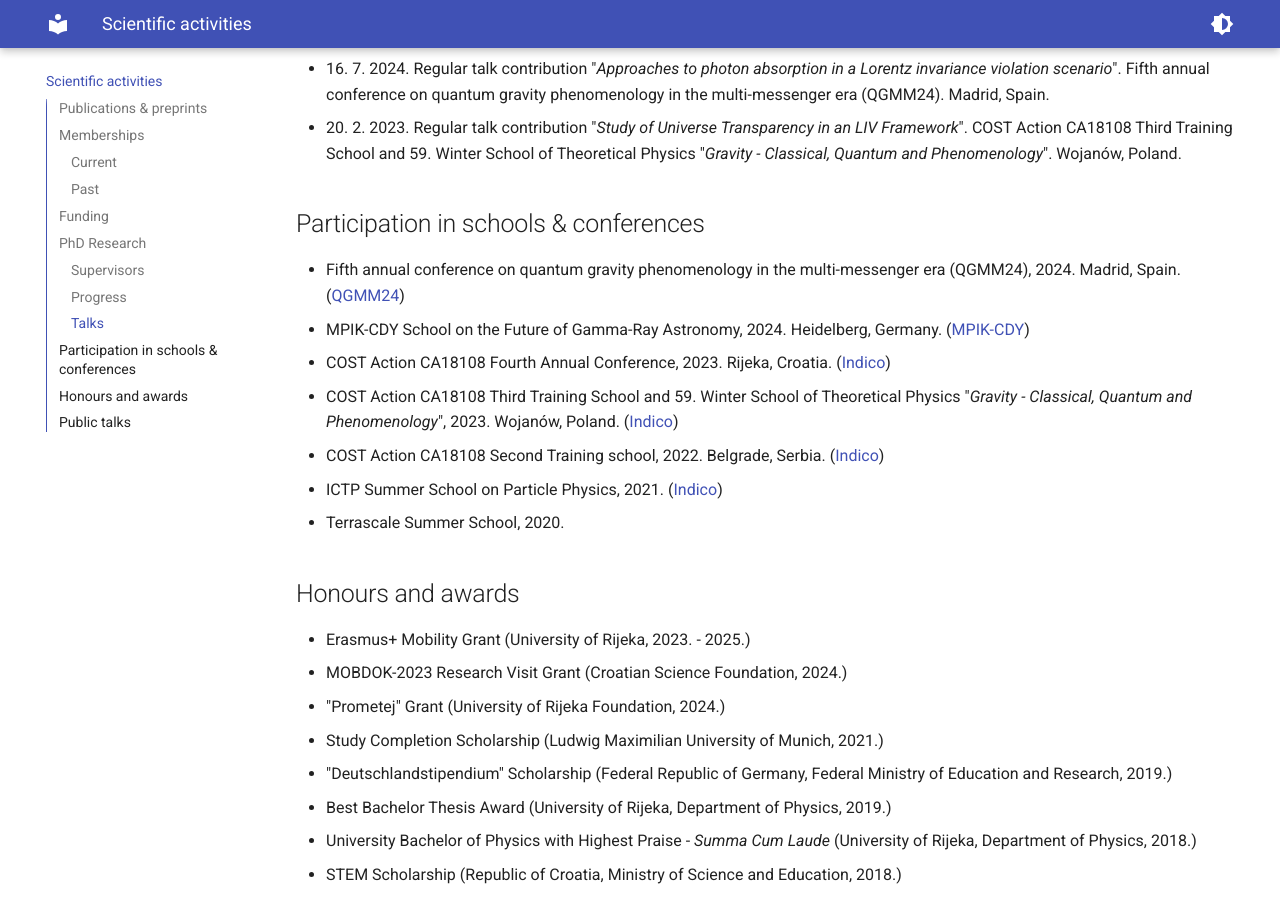
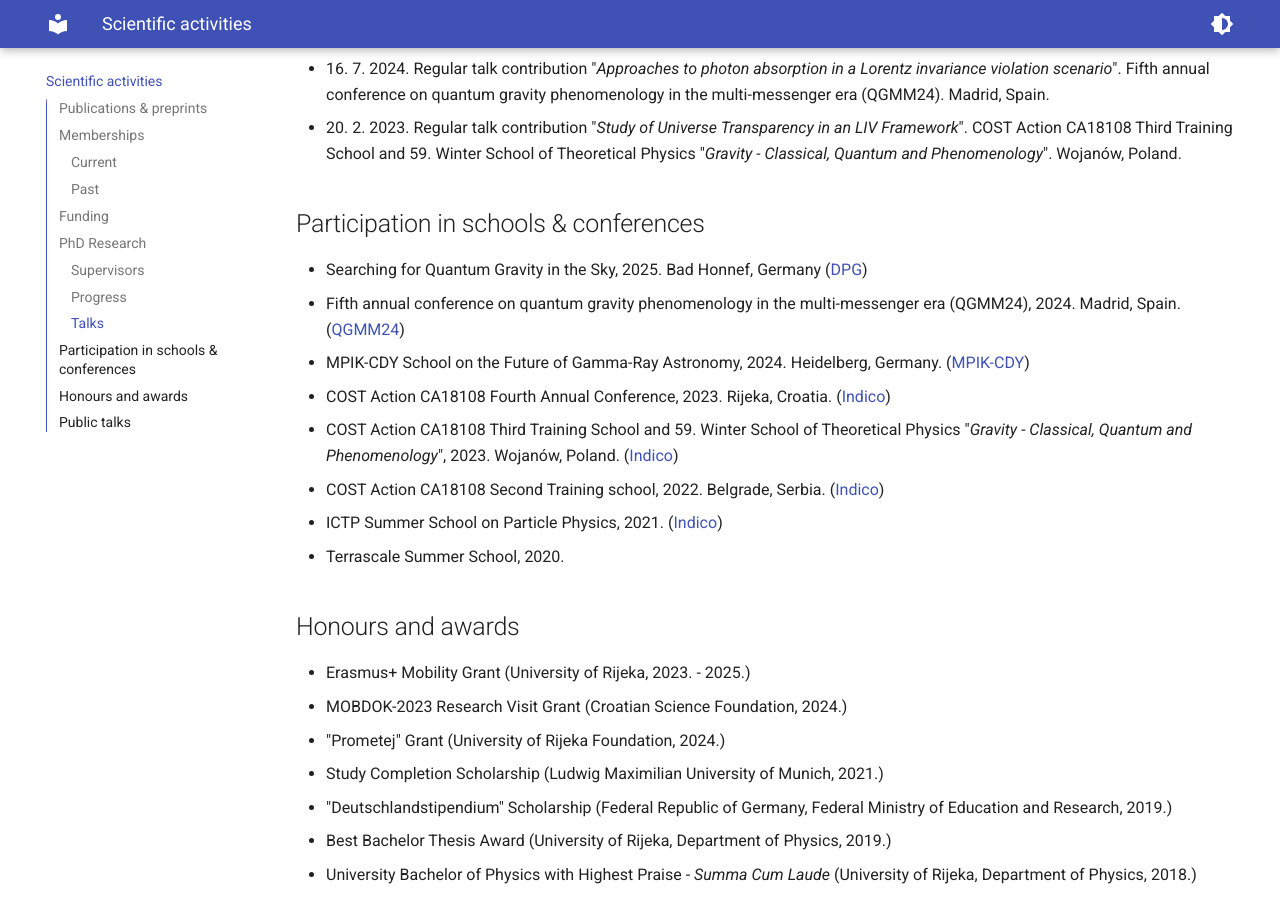
Before and after one commit to filiprescic/filiprescic.github.io, an MkDocs documentation site: the page built from docs/science.md, in a window 1280 px wide and 900 px high, scrolled down 1615 px. Built offline with MkDocs 1.6.1 and Material for MkDocs 9.7.7, drawn with Linux system fonts in a browser that asks for light colours.

Commit message:
school added

```diff
--- a/docs/science.md
+++ b/docs/science.md
@@ -55,6 +55,7 @@ For a more detailed overview, click [here](papers.md).
 
 ## Participation in schools & conferences
 
+- Searching for Quantum Gravity in the Sky, 2025. Bad Honnef, Germany ([DPG](https://www.dpg-physik.de/veranstaltungen/2025/searching_for_quantum_gravity_in_the_sky))
 - Fifth annual conference on quantum gravity phenomenology in the multi-messenger era (QGMM24), 2024. Madrid, Spain. ([QGMM24](https://teorica.fis.ucm.es/QGMM24/index.html))
 - MPIK-CDY School on the Future of Gamma-Ray Astronomy, 2024. Heidelberg, Germany. ([MPIK-CDY](https://www.mpi-hd.mpg.de/MPIK_CDY_2024/))
 - COST Action CA18108 Fourth Annual Conference, 2023. Rijeka, Croatia. ([Indico](https://indico.capa.unizar.es/event/31/))
```
